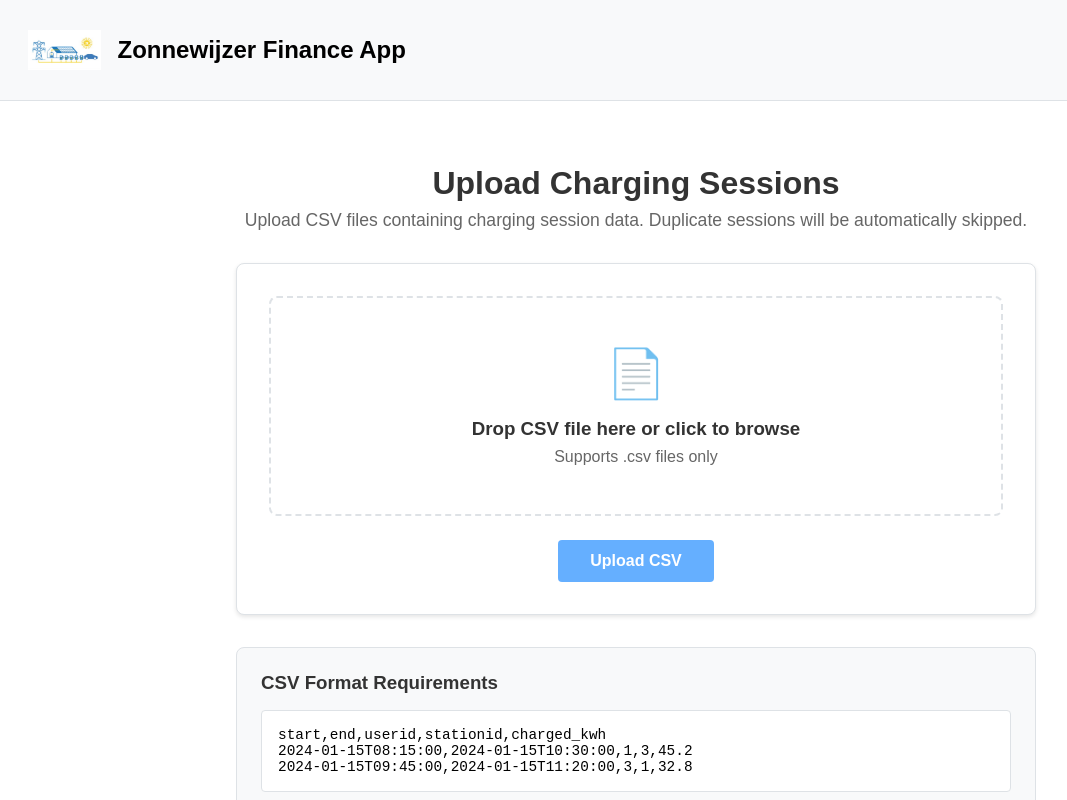
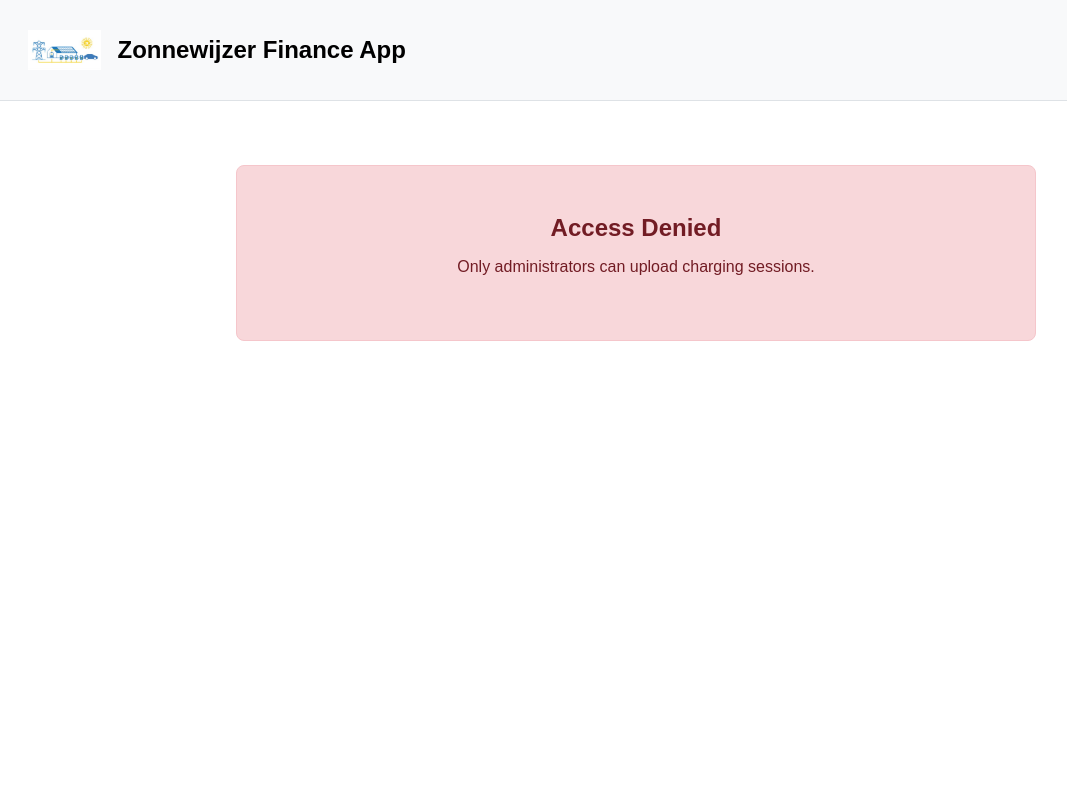
Before and after one commit to philipsen/zonnewijzer-finance, a Vue app in the folder Frontend/: page /upload-sessions in a window 1280 px wide. Shown: the top 800 px of the page, without its empty margins (4-1071 px from the left). Built offline with nearby package versions, Linux system fonts and the light colour scheme.

Commit message:
Upload only for admin

```diff
--- a/Frontend/src/App.vue
+++ b/Frontend/src/App.vue
@@ -9,7 +9,7 @@
         <router-link to="/" class="nav-link">Home</router-link>
         <router-link to="/users" class="nav-link">Users</router-link>
         <router-link to="/charging-sessions" class="nav-link">Sessions</router-link>
-        <router-link to="/upload-sessions" class="nav-link">Upload</router-link>
+        <router-link v-if="user.role === 'Admin'" to="/upload-sessions" class="nav-link">Upload</router-link>
         <router-link to="/invoices" class="nav-link">Invoices</router-link>
       </nav>
       <div class="nav-actions">
--- a/Frontend/src/components/UploadChargingSessions.vue
+++ b/Frontend/src/components/UploadChargingSessions.vue
@@ -1,11 +1,16 @@
 <template>
   <div class="upload-page">
-    <div class="page-header">
-      <h1>Upload Charging Sessions</h1>
-      <p class="page-description">
-        Upload CSV files containing charging session data. Duplicate sessions will be automatically skipped.
-      </p>
+    <div v-if="!isAdmin" class="access-denied">
+      <h2>Access Denied</h2>
+      <p>Only administrators can upload charging sessions.</p>
     </div>
+    <template v-else>
+      <div class="page-header">
+        <h1>Upload Charging Sessions</h1>
+        <p class="page-description">
+          Upload CSV files containing charging session data. Duplicate sessions will be automatically skipped.
+        </p>
+      </div>
 
     <div class="upload-container">
       <div class="upload-form">
@@ -91,6 +96,7 @@
         <li><strong>charged_kwh:</strong> Decimal number for energy delivered</li>
       </ul>
     </div>
+    </template>
   </div>
 </template>
 
@@ -106,6 +112,19 @@ export default {
     const uploadResult = ref(null)
     const isDragOver = ref(false)
     const fileInput = ref(null)
+
+    // Decode role from JWT to guard the UI
+    const isAdmin = ref(false)
+    const token = localStorage.getItem('token')
+    if (token) {
+      try {
+        const payload = JSON.parse(atob(token.split('.')[1]))
+        const role = payload['http://schemas.microsoft.com/ws/2008/06/identity/claims/role']
+        isAdmin.value = role === 'Admin'
+      } catch {
+        isAdmin.value = false
+      }
+    }
 
     const triggerFileInput = () => {
       fileInput.value.click()
@@ -188,6 +207,7 @@ export default {
     }
 
     return {
+      isAdmin,
       selectedFile,
       uploading,
       uploadResult,
@@ -211,6 +231,19 @@ export default {
   max-width: 800px;
   margin: 0 auto;
   padding: 2rem;
+}
+
+.access-denied {
+  text-align: center;
+  padding: 3rem;
+  color: #721c24;
+  background-color: #f8d7da;
+  border: 1px solid #f5c6cb;
+  border-radius: 8px;
+}
+
+.access-denied h2 {
+  margin: 0 0 0.5rem 0;
 }
 
 .page-header {
```
Also changed, not shown: 1 other file (tests, documents, lock files or other folders).
